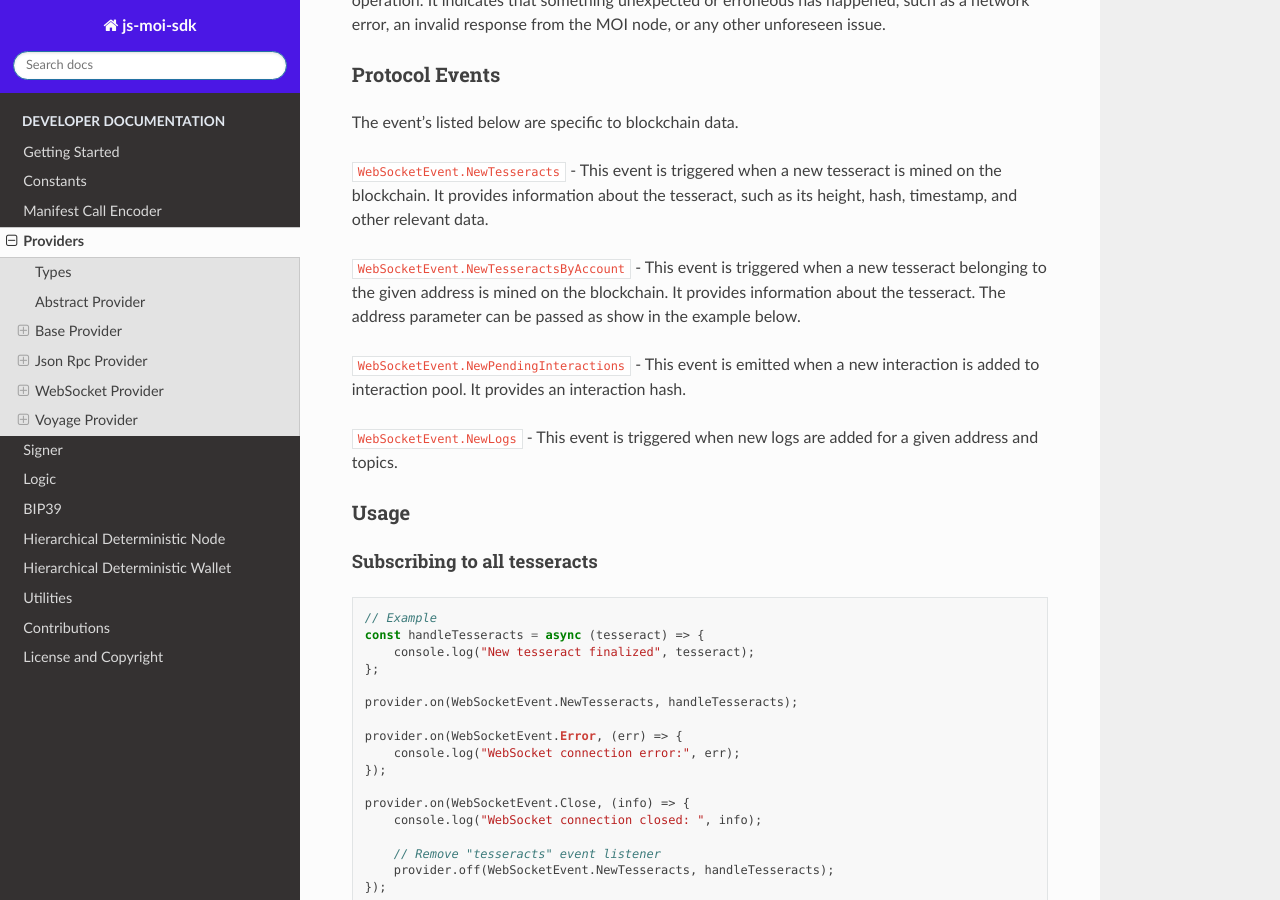
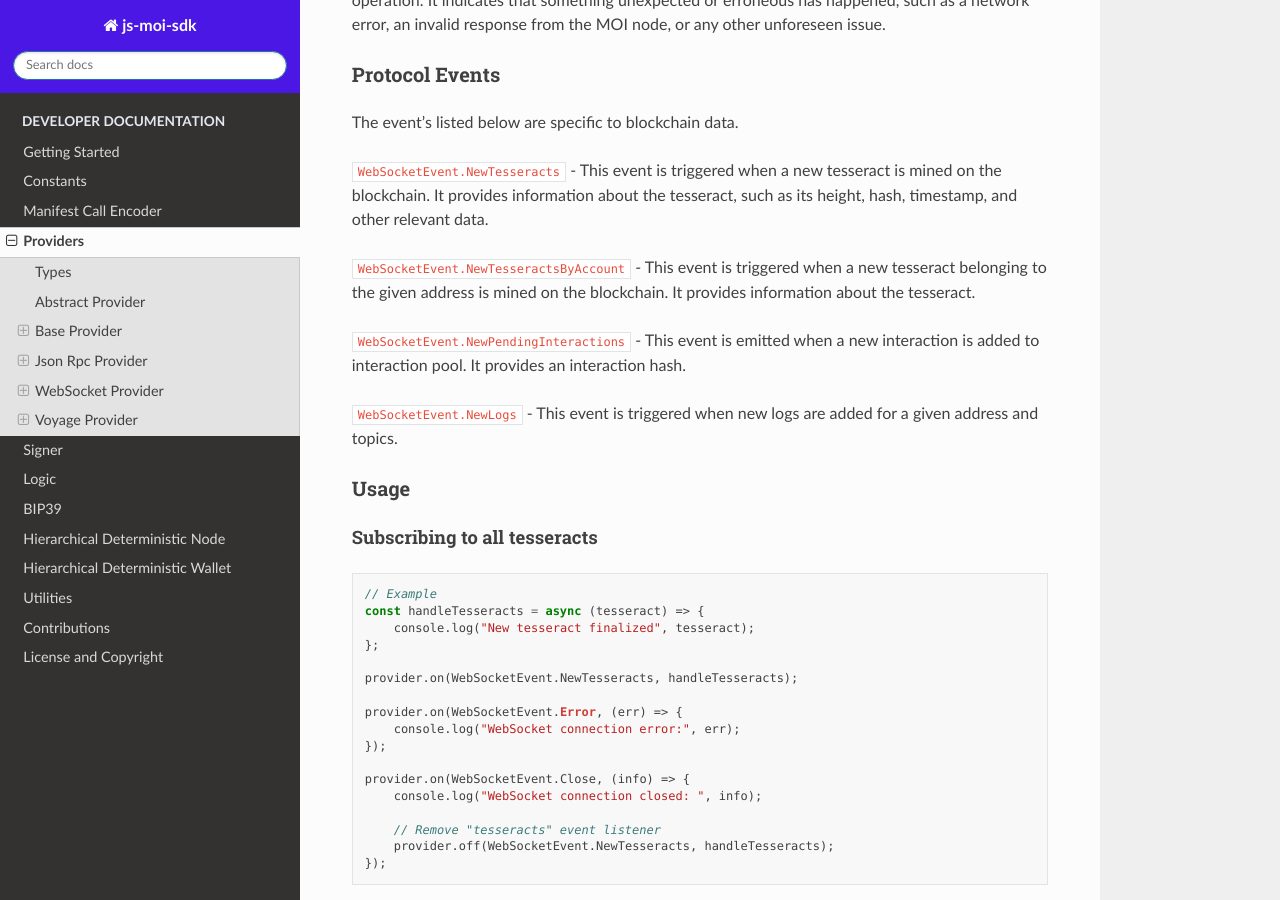
Before and after one commit to sarvalabs/js-moi-sdk, a Sphinx documentation site: the page built from docs/source/providers.rst, in a window 1280 px wide and 900 px high, scrolled down 17067 px. Built offline with Sphinx 7.4.7 and the Read the Docs theme 3.1.0, drawn with Linux system fonts in a browser that asks for light colours.

Commit message:
docs: fix typo in WebSocketEvent.NewTesseractsByAccount description

```diff
--- a/docs/source/providers.rst
+++ b/docs/source/providers.rst
@@ -577,7 +577,7 @@ height, hash, timestamp, and other relevant data.
 
 ``WebSocketEvent.NewTesseractsByAccount`` - This event is triggered when a new tesseract belonging to
 the given address is mined on the blockchain. It provides information about the
-tesseract. The address parameter can be passed as show in the example below.
+tesseract.
 
 ``WebSocketEvent.NewPendingInteractions`` - This event is emitted when a new interaction is added to
 interaction pool. It provides an interaction hash.
```
